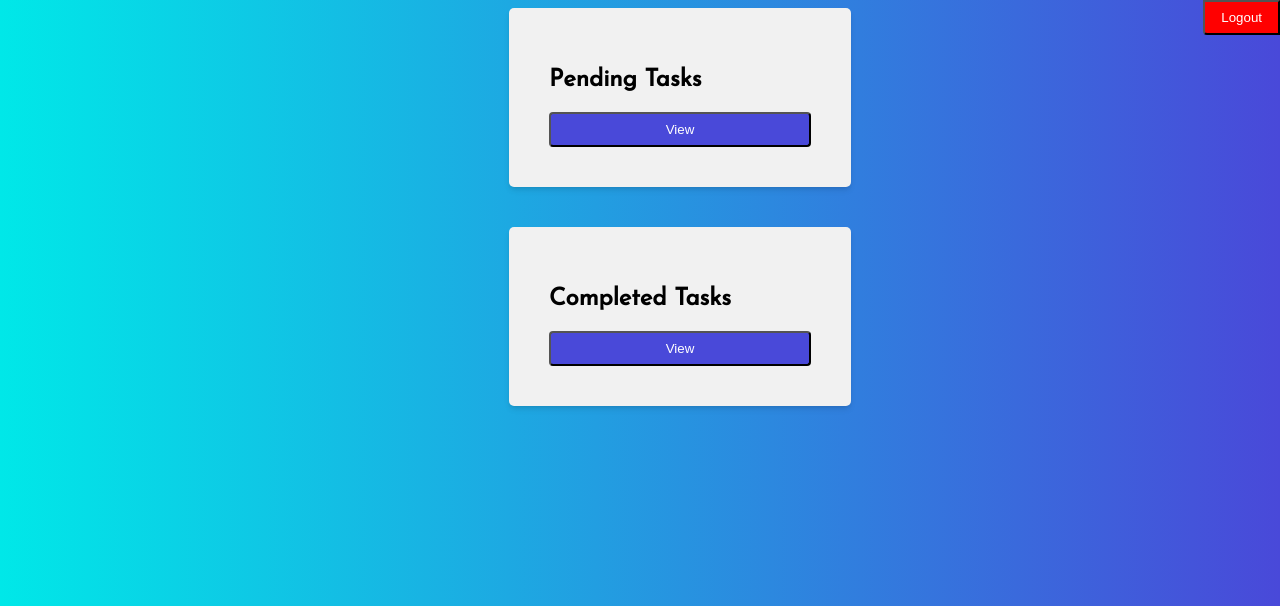
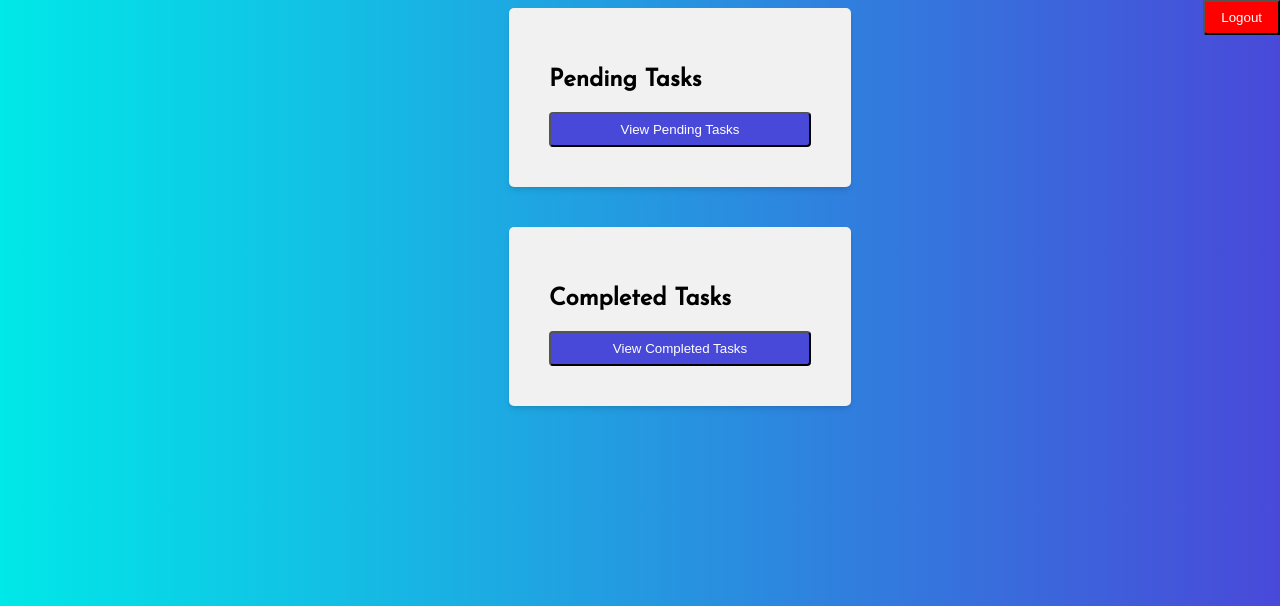
Before and after one commit to ryanlaverick/DTS104, a PHP site: page /admin_portal.php in a window 1280 px wide. Shown: the top 606 px of the page. Run offline with PHP 8.4, Linux system fonts and the light colour scheme; the visitor is signed in with stand-in values (Sample User, id 1); some libraries are stand-ins or nearby versions.

Commit message:
Change redirects to correct split views

```diff
--- a/Assignment 1/admin_portal.php
+++ b/Assignment 1/admin_portal.php
@@ -37,17 +37,17 @@ if ($_SESSION['userType'] != 'admin') {
                     <h2>Pending Tasks</h2>
                 </div>
 
-                <form>
-                    <input type="submit" class="form-button" value="View">
-                </form>
+                <a href="pending_tasks.php">
+                    <button class="form-button">View Pending Tasks</button>
+                </a>
             </div>
 
             <div class="card">
                 <h2>Completed Tasks</h2>
 
-                <form>
-                    <input type="submit" class="form-button" value="View">
-                </form>
+                <a href="completed_tasks.php">
+                    <button class="form-button">View Completed Tasks</button>
+                </a>
             </div>
         </div>
     </body>
```
